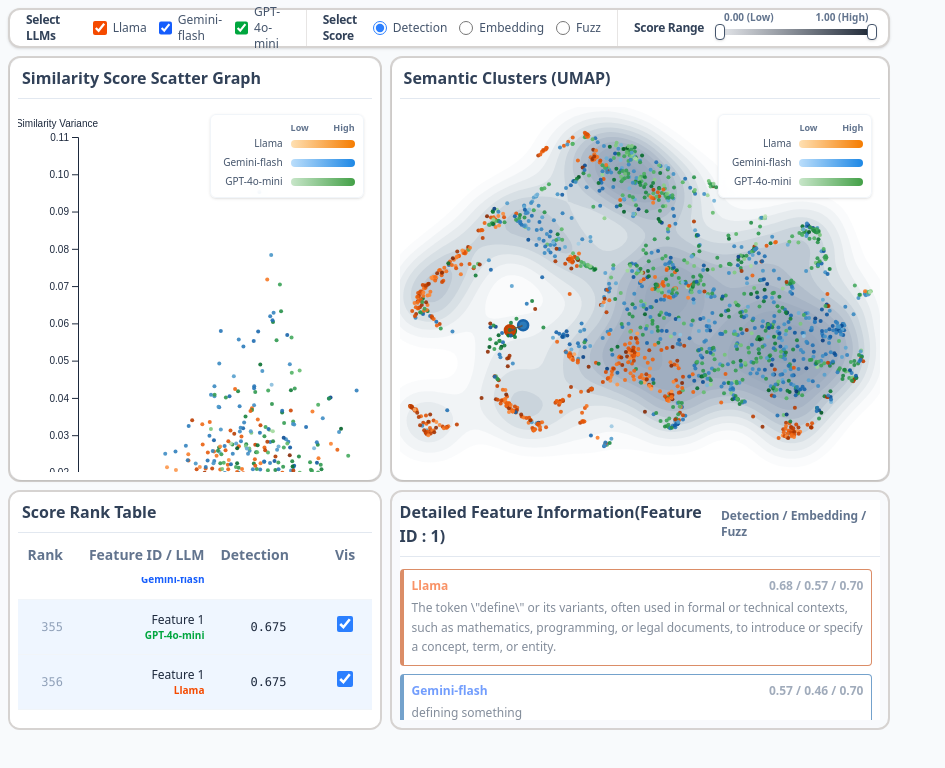
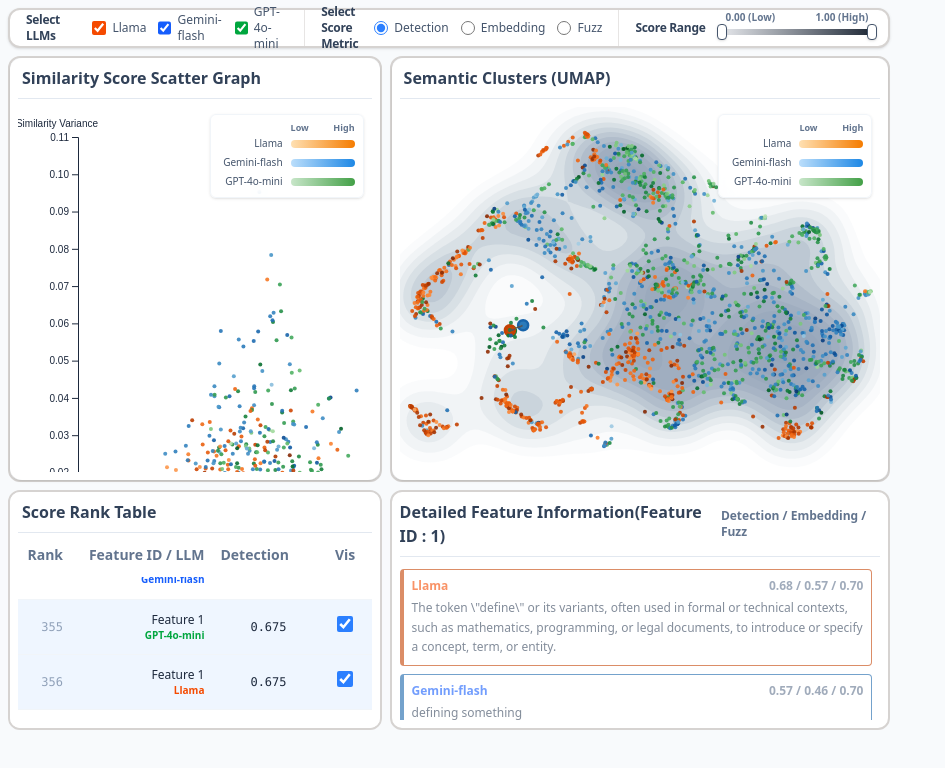
Before and after one commit to allright2024/Visual_Interface, a React (Vite) app: page / in a window 1280 px wide. Shown: the top 768 px of the page, without its empty margins (0-945 px from the left). Built offline with nearby package versions, Linux system fonts and the light colour scheme.

Commit message:
detail update

```diff
--- a/src/App.jsx
+++ b/src/App.jsx
@@ -205,7 +205,7 @@
           </div>
 
           <div className="flex items-center gap-4 px-4 h-full flex-1 justify-center hover:bg-slate-50 transition-colors">
-            <span className="text-xs font-extrabold text-slate-700 tracking-tight">Select Score</span>
+            <span className="text-xs font-extrabold text-slate-700 tracking-tight">Select Score Metric</span>
             <div className="flex items-center gap-3">
               {[
                 { id: 'score_detection', label: 'Detection' },
@@ -292,7 +292,7 @@
             selectedExplainer={selectedExplainer}
           />
         </div>
-        <div className="row-start-8 row-span-4 col-span-4 border-stone-300 border-2 p-2 rounded-xl flex flex-col min-h-0 overflow-hidden">
+        <div className="row-start-8 row-span-4 col-span-4 bg-white border-stone-300 border-2 p-2 rounded-xl flex flex-col min-h-0 overflow-hidden">
           <DetailPanel
             data={data}
             selectedFeatureId={selectedFeatureId}
--- a/vite.config.js
+++ b/vite.config.js
@@ -8,5 +8,4 @@
     react(),
     tailwindcss(),
   ],
-  base: '/Visual_Interface/',
 })
```
